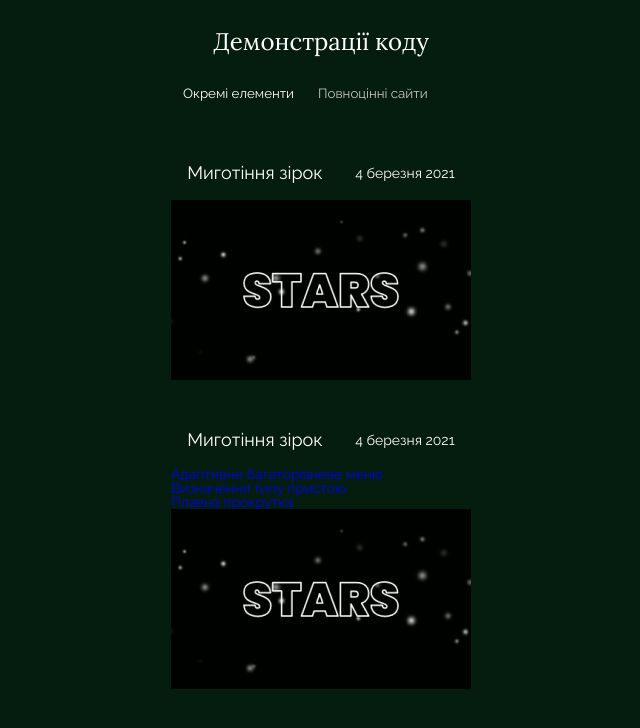
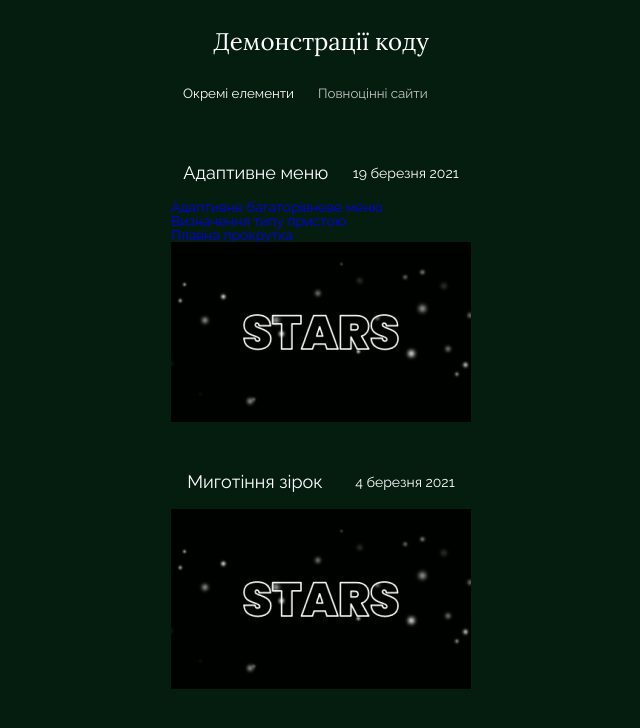
Before and after one commit to KashiaTroian/demo_code, a plain HTML site: page index.html in a window 1280 px wide. Shown: the whole page, without its empty margins (319-959 px from the left). Drawn offline with Linux system fonts and the light colour scheme.

Commit message:
Update index.html

```diff
--- a/index.html
+++ b/index.html
@@ -16,7 +16,20 @@
                 <button class="tablinks" onclick="openTab (event, 'Окремі елементи')" id="defaultOpen">Окремі елементи</button>
                 <button class="tablinks" onclick="openTab (event, 'Повноцінні сайти')">Повноцінні сайти</button>
             </div>
+
             <div id="Окремі елементи" class="tabcontent">
+                   <div class="demo__article">
+                     <a href="demo/menu/menu.html" class="article__link">
+                        <div class="article__header">
+                             <h3 class="article__title">Адаптивне меню</h3>
+                                 <p class="article__date">19 березня 2021</p>
+                        </div>
+
+                       <p class="article__text">Адаптивне багаторiвневе меню <br>
+                            Визначення типу пристою <br>
+                            Плавна прокрутка </p>
+                         <img src="img/Frame 3.jpg" alt="m" class="article__img">
+                    </a>
                  <div class="demo__article">
                      <a href="demo/stars/stars.html" class="article__link">
                         <div class="article__header">
@@ -27,19 +40,7 @@
                        <p class="article__text"> </p>
                     </a>
                 </div>
-                <div class="demo__article">
-                     <a href="demo/menu/menu.html" class="article__link">
-                        <div class="article__header">
-                             <h3 class="article__title">Миготіння зірок</h3>
-                                 <p class="article__date">4 березня 2021</p>
-                        </div>
 
-                       <p class="article__text">Адаптивне багаторiвневе меню <br>
-Визначення типу пристою <br>
-Плавна прокрутка </p>
-                         <img src="img/Frame 3.jpg" alt="m" class="article__img">
-                    </a>
-                </div>
              </div>
 
             <div id="Повноцінні сайти" class="tabcontent">
```
